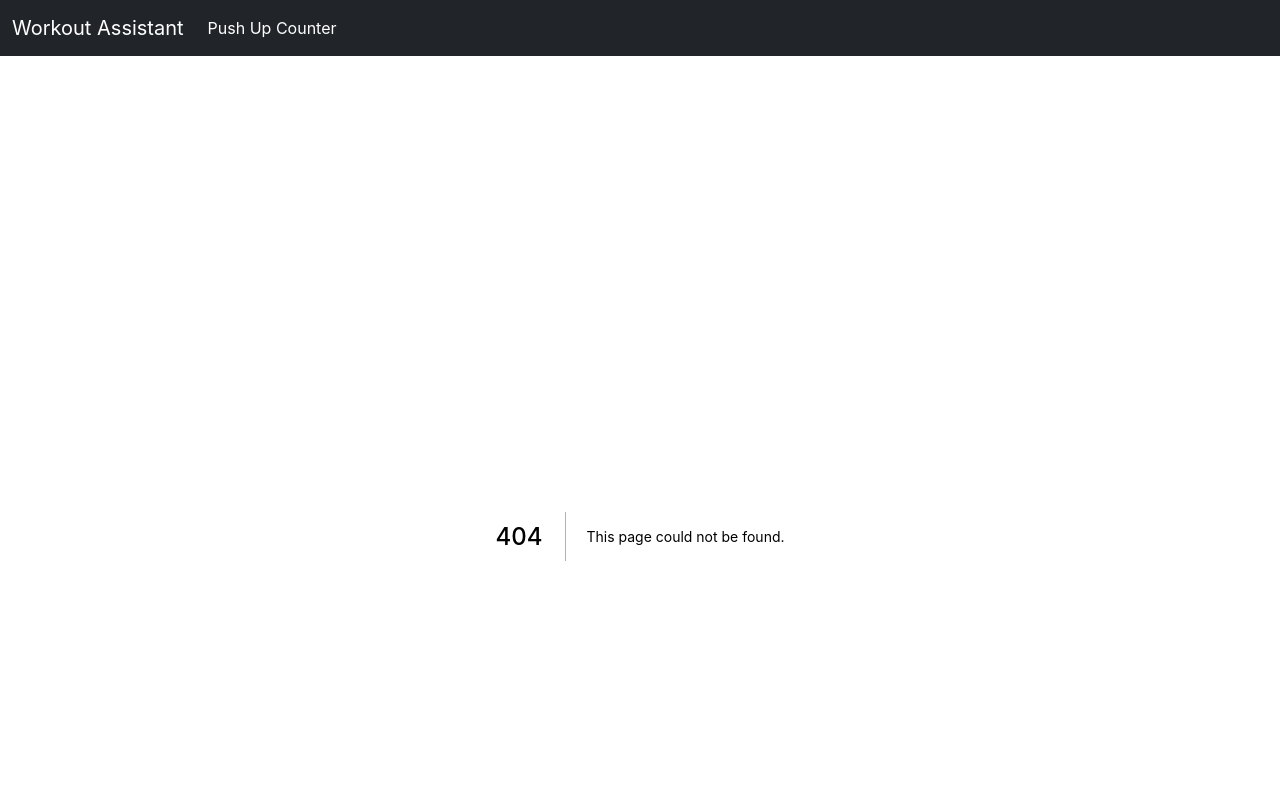
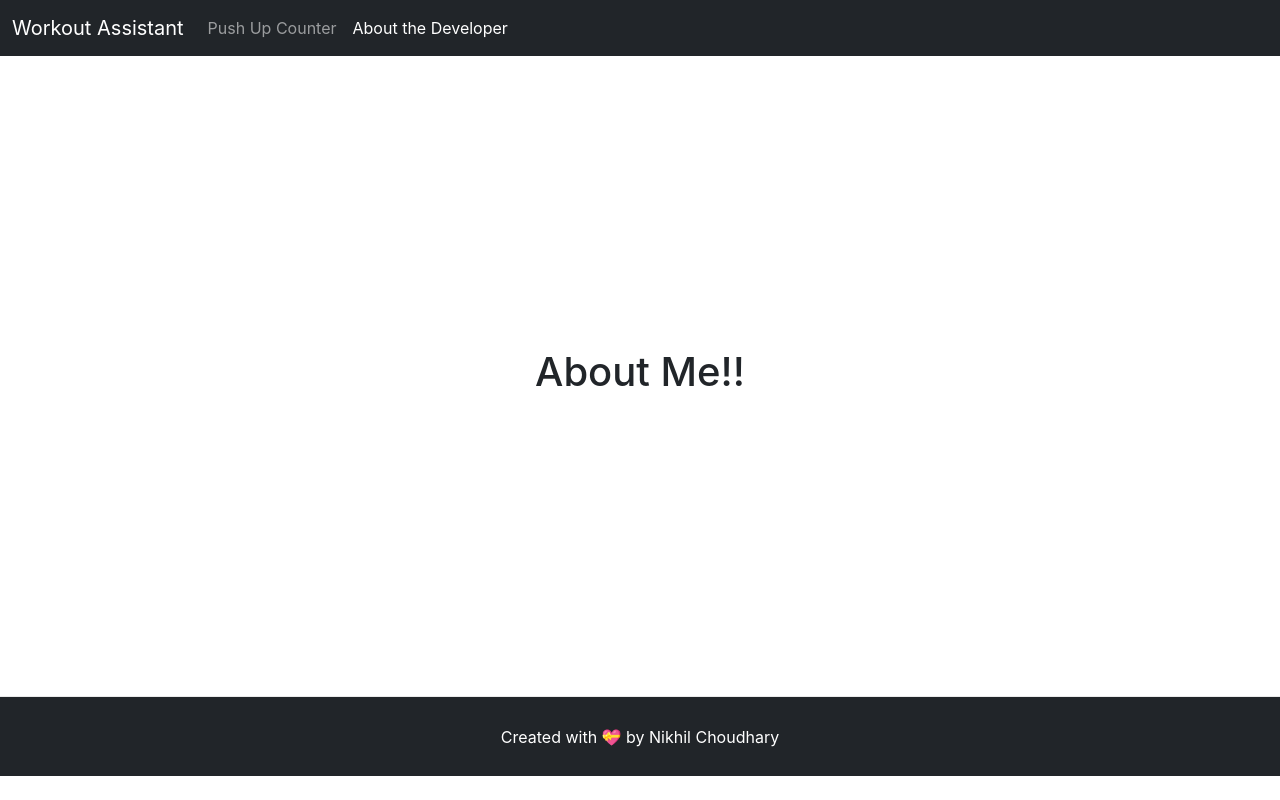
Before and after one commit to nikpydev/workout-assistant, a Next.js app: page /About in a window 1280 px wide. Before the commit this address had no page. Shown: the top 800 px of the page. Built offline with nearby package versions, Linux system fonts and the light colour scheme.

Commit message:
Added About section

```diff
--- /dev/null
+++ b/components/About/About.component.tsx
@@ -0,0 +1,9 @@
+const About = () => {
+  return (
+    <div>
+      <h1>About Me!!</h1>
+    </div>
+  );
+};
+
+export default About;
--- a/components/Navbar/Navbar.component.tsx
+++ b/components/Navbar/Navbar.component.tsx
@@ -5,7 +5,8 @@ import { useRouter } from 'next/router';
 
 export enum Sections {
   HOMEPAGE = '/',
-  PUSH_UP_COUNTER = '/PushUpCounter'
+  PUSH_UP_COUNTER = '/PushUpCounter',
+  ABOUT = '/About'
 }
 
 const Footer = () => {
@@ -15,11 +16,22 @@ const Footer = () => {
   const router = useRouter();
 
   useEffect(() => {
-    setSection(
-      router.route === Sections.HOMEPAGE
-        ? Sections.HOMEPAGE
-        : Sections.PUSH_UP_COUNTER
-    );
+    switch (router.route) {
+      case Sections.HOMEPAGE:
+        setSection(Sections.HOMEPAGE);
+        break;
+
+      case Sections.PUSH_UP_COUNTER:
+        setSection(Sections.PUSH_UP_COUNTER);
+        break;
+
+      case Sections.ABOUT:
+        setSection(Sections.ABOUT);
+        break;
+
+      default:
+        setSection(Sections.HOMEPAGE);
+    }
   }, [router]);
 
   const toggleDropdownState = () => {
@@ -32,9 +44,7 @@ const Footer = () => {
     >
       <div className="container-fluid">
         <Link href={'/'}>
-          <a className="navbar-brand" href="#">
-            Workout Assistant
-          </a>
+          <a className="navbar-brand">Workout Assistant</a>
         </Link>
 
         <button
@@ -61,10 +71,22 @@ const Footer = () => {
                     section === Sections.PUSH_UP_COUNTER && 'active'
                   }`}
                   aria-current="page"
-                  href="#"
                   onClick={toggleDropdownState}
                 >
                   Push Up Counter
+                </a>
+              </Link>
+            </li>
+            <li className="nav-item">
+              <Link href={'/About'}>
+                <a
+                  className={`nav-link ${
+                    section === Sections.ABOUT && 'active'
+                  }`}
+                  aria-current="page"
+                  onClick={toggleDropdownState}
+                >
+                  About the Developer
                 </a>
               </Link>
             </li>
--- /dev/null
+++ b/pages/About/index.tsx
@@ -0,0 +1,7 @@
+import About from '../../components/About/About.component';
+
+const AboutPage = () => {
+  return <About />;
+};
+
+export default AboutPage;
```
Also changed, not shown: components/About/About.module.scss (added).
